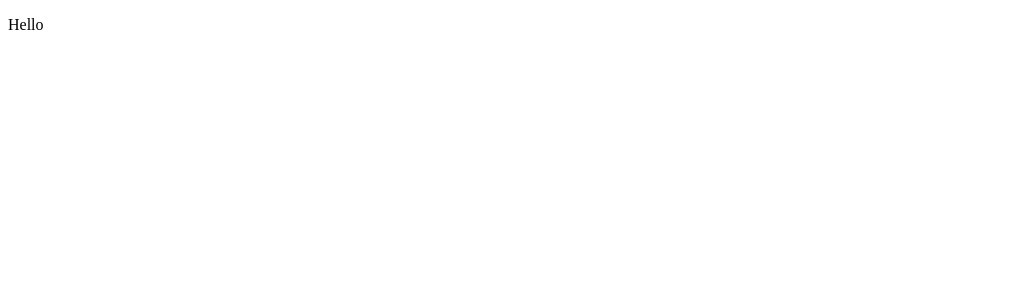
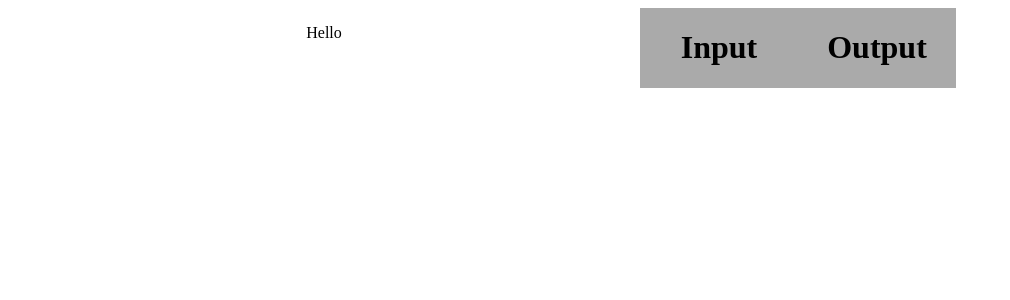
Before and after one commit to rSkogeby/mars-rover, a Next.js app in the folder client/: page / in a window 1280 px wide. Shown: the top 300 px of the page, without its empty margins (0-1010 px from the left). Built offline with nearby package versions, Linux system fonts and the light colour scheme.

Commit message:
Add grid layout

```diff
--- a/client/pages/index.js
+++ b/client/pages/index.js
@@ -1,9 +1,36 @@
 import React from 'react'
+import {
+  Grid,
+  styled,
+} from '@material-ui/core'
+
+const StyledGrid = styled(Grid)({
+  textAlign: 'center'
+})
+
+const ListGrid = styled(StyledGrid)({
+  background: '#aaaaaa',
+  '&:hover': {
+    background: '#ed1212'
+  }
+})
 
 export default function Index () {
   return (
     <>
-      <p>Hello</p>
+      <Grid container>
+        <StyledGrid item xs={12} lg={6}>
+          <p> Hello </p>
+        </StyledGrid>
+        <Grid container xs={12} lg={6}>
+          <ListGrid item xs={6} lg={3}>
+            <h1>Input</h1>
+          </ListGrid>
+          <ListGrid item xs={6} lg={3}>
+            <h1>Output</h1>
+          </ListGrid>
+        </Grid>
+      </Grid>
     </>
   )
 }
```
